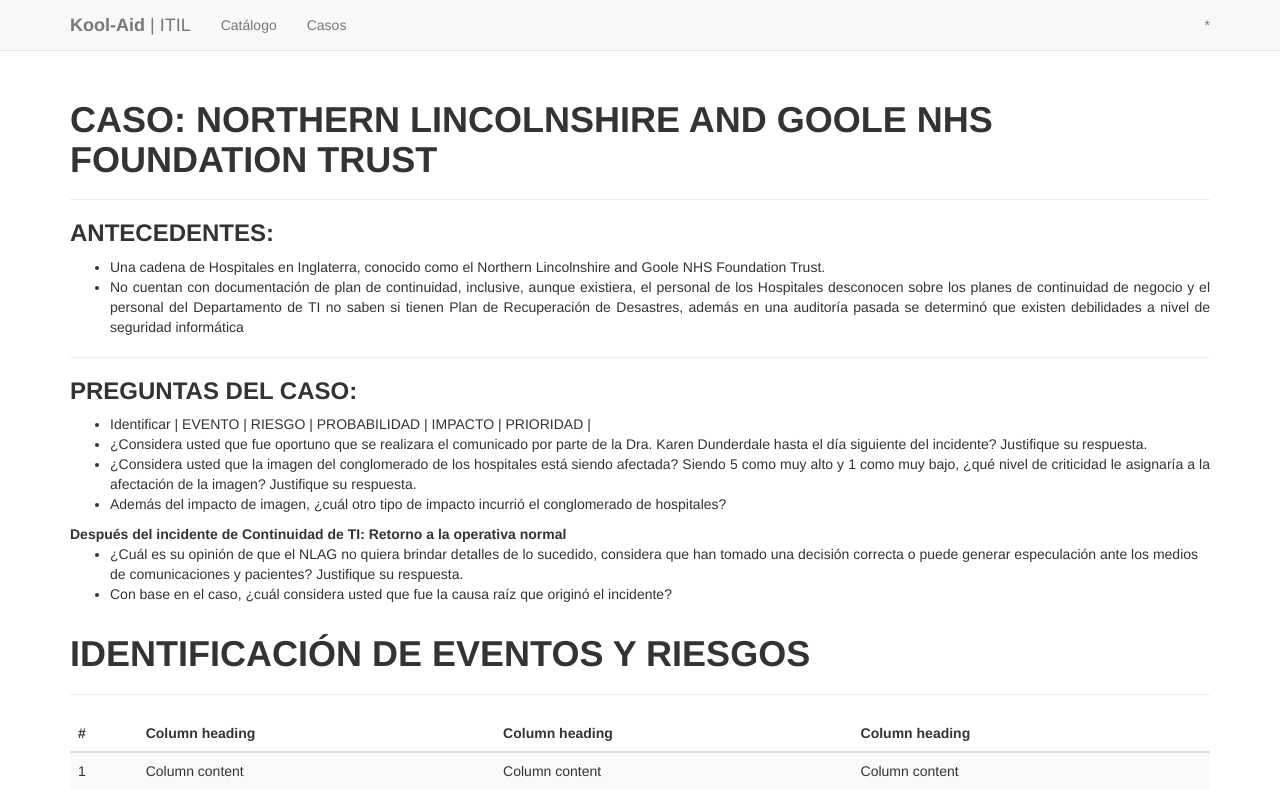
After one commit to OneTesseractInMultiverse/ITIL-CaseExample, a Flask app: template templates/casos/business_continuity.html in a window 1280 px wide. The commit adds this page. Run offline with Flask 2, Linux system fonts and the light colour scheme; the template is opened without the code that fills it, so the values that code supplies are empty; some libraries are stand-ins or nearby versions.

Commit message:
Case added

```diff
--- a/courseware/controllers/service_controller.py
+++ b/courseware/controllers/service_controller.py
@@ -8,3 +8,21 @@ from flask import render_template
 @app.route('/service/1', methods=['GET'])
 def service_1():
     return render_template("home/auth_service.html")
+
+
+# --------------------------------------------------------------------------
+# GET /
+# --------------------------------------------------------------------------
+# Root resource
+@app.route('/service/2', methods=['GET'])
+def service_2():
+    return render_template("home/consulting_service.html")
+
+
+# --------------------------------------------------------------------------
+# GET /
+# --------------------------------------------------------------------------
+# Root resource
+@app.route('/service/3', methods=['GET'])
+def service_3():
+    return render_template("home/hosting_service.html")
--- /dev/null
+++ b/templates/casos/business_continuity.html
@@ -0,0 +1,86 @@
+{% extends "layout.html" %}
+{% block body %}
+
+<div class="row">
+    <div class="col-lg-12">
+        <h1>Caso: Northern Lincolnshire and Goole NHS Foundation Trust</h1>
+
+        <hr>
+
+        <h3>Antecedentes:</h3>
+        <ul class="text-justify">
+            <li>
+                Una cadena de Hospitales en Inglaterra, conocido como el Northern Lincolnshire and Goole NHS Foundation Trust.
+            </li>
+            <li>
+                No cuentan con documentación de plan de continuidad, inclusive, aunque existiera, el personal de los Hospitales
+                desconocen sobre los planes de continuidad de negocio y el personal del Departamento de TI no saben si tienen
+                Plan de Recuperación de Desastres, además en una auditoría pasada se determinó que existen debilidades a nivel
+                de seguridad informática
+            </li>
+        </ul>
+
+        <hr>
+
+        <h3>Preguntas del Caso:</h3>
+        <ul class="text-justify">
+            <li>
+                Identificar | EVENTO | RIESGO | PROBABILIDAD | IMPACTO | PRIORIDAD |
+            </li>
+            <li>
+                ¿Considera usted que fue oportuno que se realizara el comunicado por parte de la Dra. Karen Dunderdale hasta el día siguiente del incidente? Justifique su respuesta.
+            </li>
+            <li>
+                ¿Considera usted que la imagen del conglomerado de los hospitales está siendo afectada?  Siendo 5 como muy alto y 1 como muy bajo, ¿qué nivel de criticidad le asignaría a la afectación de la imagen? Justifique su respuesta.
+            </li>
+            <li>
+                Además del impacto de imagen, ¿cuál otro tipo de impacto incurrió el conglomerado de hospitales?
+            </li>
+        </ul>
+        <strong>
+            Después del incidente de Continuidad de TI: Retorno a la operativa normal
+        </strong>
+        <ul>
+            <li>
+                ¿Cuál es su opinión de que el NLAG no quiera brindar detalles de lo sucedido, considera que han tomado una decisión correcta o puede generar especulación ante los medios de comunicaciones y pacientes? Justifique su respuesta.
+            </li>
+            <li>
+                Con base en el caso, ¿cuál considera usted que fue la causa raíz que originó el incidente?
+            </li>
+        </ul>
+    </div>
+</div>
+
+
+<div class="row">
+    <div class="col-lg-12">
+        <h1>Identificación de Eventos y Riesgos</h1>
+        <hr>
+
+        <table class="table table-striped table-hover ">
+          <thead>
+            <tr>
+              <th>#</th>
+              <th>Column heading</th>
+              <th>Column heading</th>
+              <th>Column heading</th>
+            </tr>
+          </thead>
+          <tbody>
+            <tr>
+              <td>1</td>
+              <td>Column content</td>
+              <td>Column content</td>
+              <td>Column content</td>
+            </tr>
+
+          </tbody>
+        </table>
+
+    </div>
+</div>
+
+
+
+
+{% endblock %}
--- a/templates/home/consulting_service.html
+++ b/templates/home/consulting_service.html
@@ -7,7 +7,7 @@
 
         <h1>Servicio de Diseño e Implementación de Sitios Web</h1>
         <hr>
-        <div class="col-lg-6">
+        <div class="col-lg-12">
             <div class="list-group">
 
               <a href="#" class="list-group-item">
--- a/templates/home/hosting_service.html
+++ b/templates/home/hosting_service.html
@@ -7,7 +7,7 @@
 
         <h1>Servicio de creación de Virtual Hosts</h1>
         <hr>
-        <div class="col-lg-6">
+        <div class="col-lg-12">
             <div class="list-group">
 
               <a href="#" class="list-group-item">
@@ -59,7 +59,6 @@
         </div>
 
     </div>
-
 </div>
 
 {% endblock %}
--- a/templates/layout.html
+++ b/templates/layout.html
@@ -27,14 +27,15 @@
                 <span class="icon-bar"></span>
                 <span class="icon-bar"></span>
               </button>
-              <a class="navbar-brand" href="#"><strong>SERVICE</strong> | CATALOG</a>
+              <a class="navbar-brand" href="#"><strong>Kool-Aid</strong> | ITIL</a>
             </div>
             <div id="navbar" class="collapse navbar-collapse">
               <ul class="nav navbar-nav">
-                <li><a href="/">Home</a></li>
+                <li><a href="/">Catálogo</a></li>
+                <li><a href="{{url_for('get_casos')}}">Casos</a></li>
               </ul>
               <ul class="nav navbar-nav navbar-right">
-                <li><a href="#">*</a></li>
+                <li><a href="">*</a></li>
 
               </ul>
             </div><!--/.nav-collapse -->
```
Also changed, not shown: courseware/controllers/casos_controller.py (added, +20 -0 lines), templates/casos/index.html (added, +30 -0 lines), templates/home/auth_service.html (+15 -16 lines), templates/home/index.html (+5 -4 lines).
